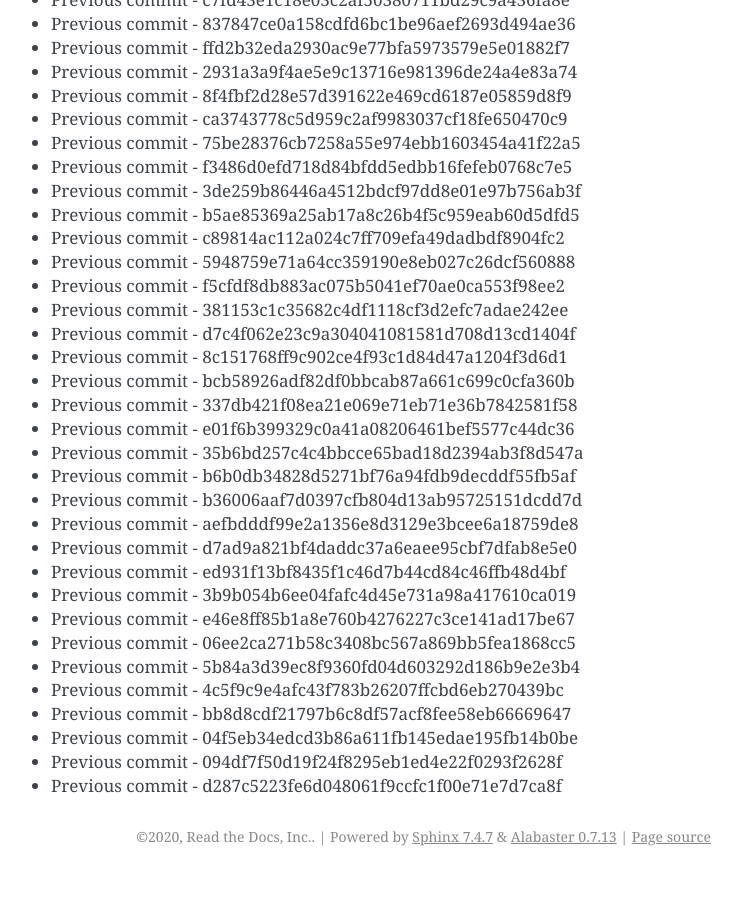
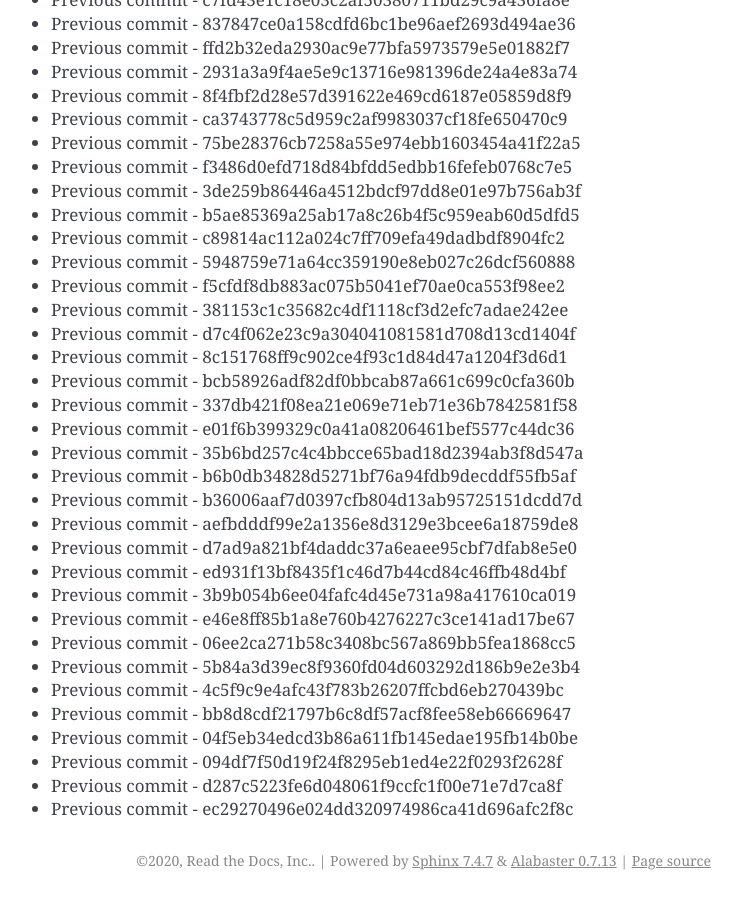
Before and after one commit to readthedocs/rtd-git-stresstest, a Sphinx documentation site: the page built from docs/updates.rst, in a window 1280 px wide and 900 px high, scrolled down 32305 px. Shown: the whole window, without its empty margins (399-1141 px from the left). Built offline with Sphinx 7.4.7, drawn with Linux system fonts in a browser that asks for light colours; before the commit the page ends 33181 px from its top, so only the background shows below that.

Commit message:
Generating commit from previous: ec29270496e024dd320974986ca41d696afc2f8c

```diff
--- a/docs/updates.rst
+++ b/docs/updates.rst
@@ -1389,3 +1389,4 @@ It can be tested for any performance characteristics.
 * Previous commit - 04f5eb34edcd3b86a611fb145edae195fb14b0be
 * Previous commit - 094df7f50d19f24f8295eb1ed4e22f0293f2628f
 * Previous commit - d287c5223fe6d048061f9ccfc1f00e71e7d7ca8f
+* Previous commit - ec29270496e024dd320974986ca41d696afc2f8c
```
